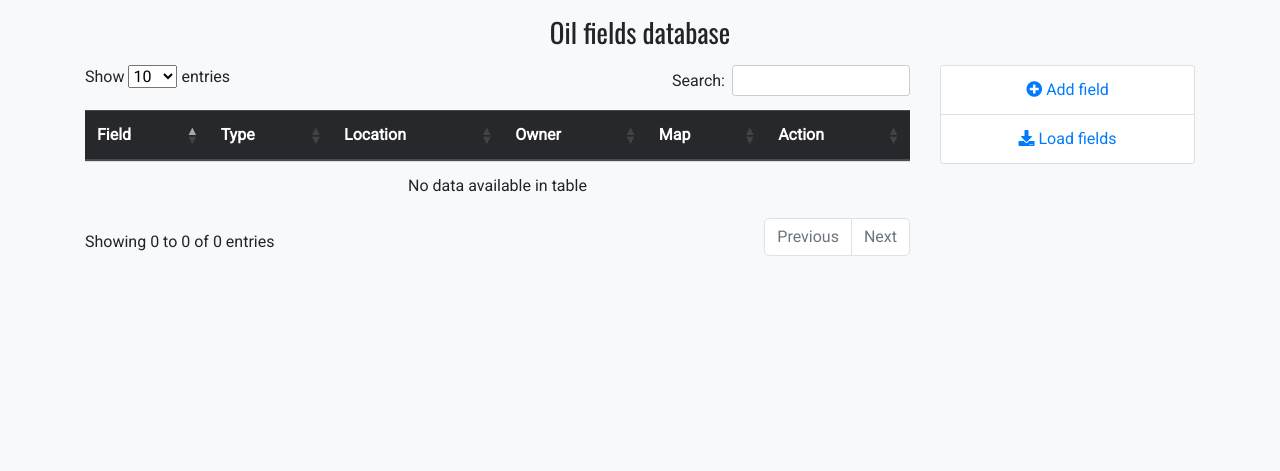
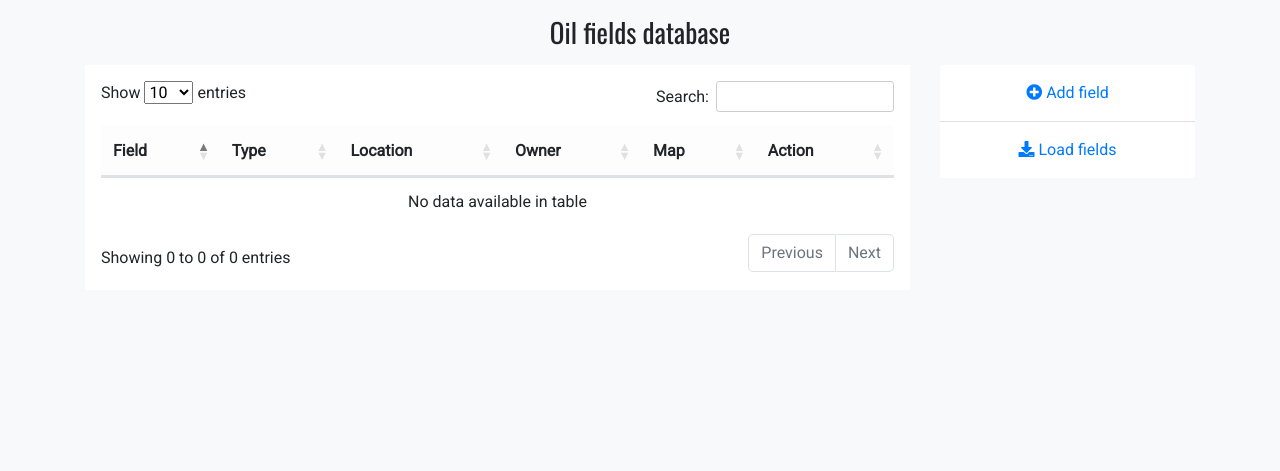
Before and after one commit to dmitrytk/django_project, a Django app: page /db/fields/ in a window 1280 px wide. Shown: the part 82-553 px from the top of the page. Run offline with Django 3.2, Linux system fonts and the light colour scheme; data that the repository does not hold is empty; style sheets or scripts are compiled from the project's sources; some libraries are stand-ins or nearby versions.

Commit message:
data table styling

```diff
--- a/project/static/js/main.js
+++ b/project/static/js/main.js
@@ -7,10 +7,13 @@ AOS.init({
     once: true,
 });
 
+
+
 $(document).ready(function () {
-    $('#data-table').DataTable({
-        responsive: true
-    });
+    // $('#data-table').DataTable({
+    //     responsive: true
+    // });
+    var table = new DataTable("table");
 
     // Initialize owl carousel
     $(".owl-carousel").owlCarousel({
--- a/project/static/scss/base/utils.scss
+++ b/project/static/scss/base/utils.scss
@@ -27,3 +27,7 @@
         background: $dark !important;
     }
 }
+
+.bg-white {
+    background: #fff !important;
+}
--- a/project/static/scss/components/tables.scss
+++ b/project/static/scss/components/tables.scss
@@ -2,3 +2,11 @@
   width: 100%;
   min-height: 500px;
 }
+
+.dataTable-top {
+  padding: 0 0 8px 0;
+}
+
+.dataTable-bottom {
+  padding: 8px 0 0 0;
+}
--- a/templates/_base.html
+++ b/templates/_base.html
@@ -6,17 +6,19 @@
     <meta charset="UTF-8">
     <meta name="viewport" content="width=device-width, initial-scale=1.0">
     <meta http-equiv="X-UA-Compatible" content="ie=edge">
-    <link rel="shortcut icon" type="image/png" href="{% static 'img/tk_b.png' %}"/>
+    <link rel="shortcut icon" type="image/png" href="{% static 'img/tk_b.png' %}" />
     <!-- =========================================VENDOR CSS================================================= -->
-    <link rel="stylesheet" href="https://unpkg.com/aos@next/dist/aos.css"/>
+    <link rel="stylesheet" href="https://unpkg.com/aos@next/dist/aos.css" />
     <link rel="stylesheet" href="https://cdnjs.cloudflare.com/ajax/libs/font-awesome/5.11.2/css/all.min.css"
-          integrity="sha256-+N4/V/SbAFiW1MPBCXnfnP9QSN3+Keu+NlB+0ev/YKQ=" crossorigin="anonymous"/>
+        integrity="sha256-+N4/V/SbAFiW1MPBCXnfnP9QSN3+Keu+NlB+0ev/YKQ=" crossorigin="anonymous" />
     <link rel="stylesheet" href="https://cdnjs.cloudflare.com/ajax/libs/OwlCarousel2/2.3.4/assets/owl.carousel.min.css"
-          integrity="sha256-UhQQ4fxEeABh4JrcmAJ1+16id/1dnlOEVCFOxDef9Lw=" crossorigin="anonymous"/>
+        integrity="sha256-UhQQ4fxEeABh4JrcmAJ1+16id/1dnlOEVCFOxDef9Lw=" crossorigin="anonymous" />
     <link rel="stylesheet"
         href="https://cdnjs.cloudflare.com/ajax/libs/OwlCarousel2/2.3.4/assets/owl.theme.default.min.css"
-          integrity="sha256-kksNxjDRxd/5+jGurZUJd1sdR2v+ClrCl3svESBaJqw=" crossorigin="anonymous"/>
+        integrity="sha256-kksNxjDRxd/5+jGurZUJd1sdR2v+ClrCl3svESBaJqw=" crossorigin="anonymous" />
     <link rel="stylesheet" href="https://cdn.datatables.net/1.10.20/css/dataTables.bootstrap4.min.css">
+    <link href="https://unpkg.com/vanilla-datatables@latest/dist/vanilla-dataTables.min.css" rel="stylesheet"
+        type="text/css">
 
     <!-- ============================================CSS======================================================= -->
     <link rel="stylesheet" href="{% static 'css/vendor.css' %}">
@@ -135,7 +137,8 @@
         integrity="sha256-pTxD+DSzIwmwhOqTFN+DB+nHjO4iAsbgfyFq5K5bcE0=" crossorigin="anonymous"></script>
     <script src="https://cdn.datatables.net/1.10.20/js/jquery.dataTables.min.js"></script>
     <script src="https://cdn.datatables.net/1.10.20/js/dataTables.bootstrap4.min.js"></script>
-
+    <script src="https://unpkg.com/vanilla-datatables@latest/dist/vanilla-dataTables.min.js"
+        type="text/javascript"></script>
     <!-- =========================================SCRIPTS=========================================================== -->
     <script src="{% static 'js/main.js' %}"></script>
     <script src="{% static 'js/function.js' %}"></script>
--- a/templates/account/login.html
+++ b/templates/account/login.html
@@ -10,8 +10,8 @@
         <form method="post">
             {% csrf_token %}
             {{ form|crispy }}
-                <button class="btn btn-primary mb-0" type="submit">Log In</button>
-                <a class="btn btn-secondary mb-0" href="{% url 'home' %}">Cancel</a>
+            <button class="btn btn-primary" type="submit">Log In</button>
+            <a class="btn btn-secondary" href="{% url 'home' %}">Cancel</a>
         </form>
         <p class="mb-0">Don't have an account? <a class="text-primary" href="{% url 'account_signup' %}">Sign up
                 now!</a></p>
--- a/templates/db/fields.html
+++ b/templates/db/fields.html
@@ -9,8 +9,9 @@
     <h2 class="text-center my-3">Oil fields database</h2>
     <div class="row">
         <div class="col-md-9">
-                <table class="table" id="data-table">
-                    <thead class="thead-dark">
+            <div class="bg-white p-3">
+                <table class="table mb-0" id="data-table">
+                    <thead class="table-light">
                         <tr data-toggle="collapse" data-target="#accordion" class="clickable">
                             <th>Field</th>
                             <th>Type</th>
@@ -31,12 +32,11 @@
                             <td>{{ field.owner }}</td>
                             <td>
                                 {% if field.map %}
-                                    <a href="{{ field.map.url }}"><img class="obzor-min" src="{{ field.map.url }}"/></a>
+                                <a href="{{ field.map.url }}"><img class="obzor-min" src="{{ field.map.url }}" /></a>
                                 {% endif %}
                             </td>
                             <td>
-                                <a href="{% url 'field-edit' field.id %}"><i
-                                        class="fas fa-edit"></i></a>
+                                <a href="{% url 'field-edit' field.id %}"><i class="fas fa-edit"></i></a>
                                 <span>&nbsp;</span>
                                 <a class="text-primary" href="{% url 'field-delete' field.id %}"><i
                                         class="fas fa-trash"></i></a>
@@ -48,14 +48,14 @@
                     </tbody>
                 </table>
             </div>
+
+        </div>
         <div class="col-md">
-                <div id="db-controls" class="card text-center">
+            <div id="db-controls" class="card text-center border-0">
                 <ul class="list-group list-group-flush">
-                        <li class="list-group-item"><a href="{% url 'field-add' %}"><i
-                                class="fas fa-plus-circle"></i>
+                    <li class="list-group-item py-3"><a href="{% url 'field-add' %}"><i class="fas fa-plus-circle"></i>
                             Add field</a></li>
-                        <li class="list-group-item"><a href="{% url 'fields-load' %}"><i
-                                class="fas fa-download"></i>
+                    <li class="list-group-item py-3"><a href="{% url 'fields-load' %}"><i class="fas fa-download"></i>
                             Load fields</a></li>
                 </ul>
             </div>
```
Also changed, not shown: templates/db/wells.html (+6 -4 lines), project/static/css/main.css. Lines whose indentation alone changed are shown as unchanged.
